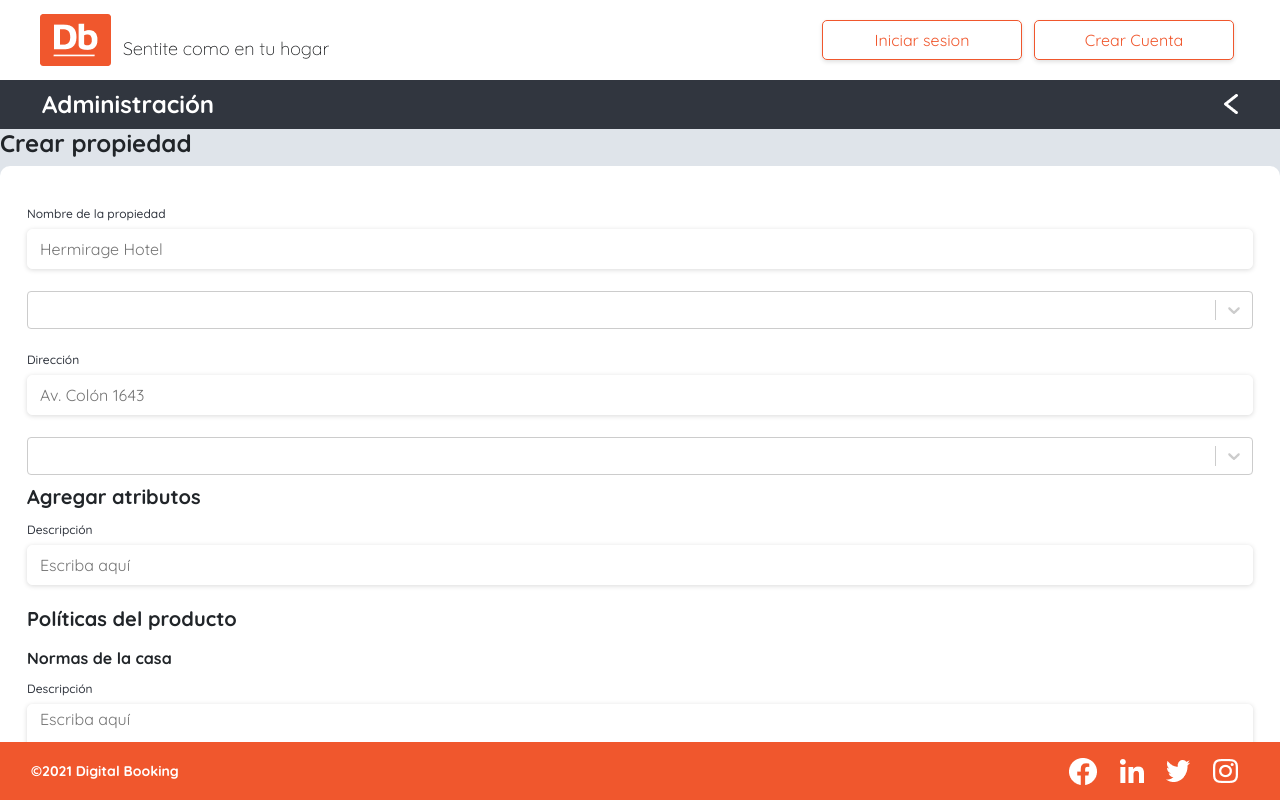
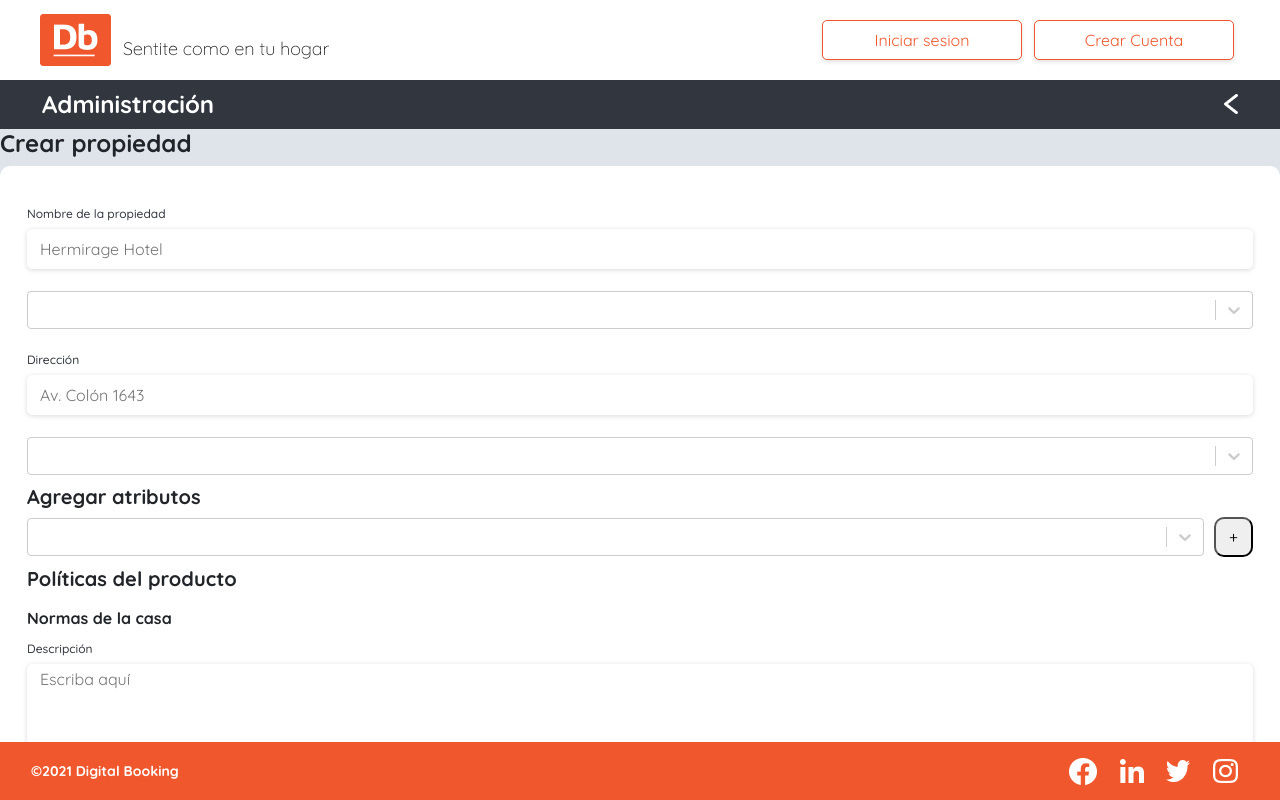
Before and after one commit to santinobch/digital-booking-6-frontend, a React (Create React App) app: page /createProduct in a window 1280 px wide. Built offline with nearby package versions, Linux system fonts and the light colour scheme.

Commit message:
Estructura terminada

```diff
--- a/src/App/pages/createProduct/createProduct.js
+++ b/src/App/pages/createProduct/createProduct.js
@@ -8,6 +8,7 @@ import ProductHeader from "../../components/productHeader/productHeader";
 import Input from "../../components/inputs/text/input";
 import Textarea from "../../components/textarea/textarea";
 import { SelectInput } from "../../components/inputs/selectTest/select";
+import Button from "../../components/button/button";
 
 //Services
 
@@ -32,7 +33,11 @@ export default function CreateProduct() {
 
                 <div className={styles.atributosContainer}>
                     <h4>Agregar atributos</h4>
-                    <Input label="Descripción" placeholder="Escriba aquí"></Input>
+
+                    <div className={styles.flexRow}>
+                        <SelectInput></SelectInput>
+                        <button className={styles.plusButton}>+</button>
+                    </div>
                 </div>
 
                 <div className={styles.politicaContainer}>
@@ -53,7 +58,13 @@ export default function CreateProduct() {
                 </div>
 
                 <h4>Cargar imágenes</h4>
-                <Input placeholder="Escriba la URL de su imagen"></Input>
+
+                <div className={styles.flexRow}>
+                    <Input placeholder="Escriba la URL de su imagen"></Input>
+                    <button className={styles.plusButton}>+</button>
+                </div>
+
+                <Button styleBtn="dark">Crear</Button>
             </div>
 
         </main>
--- a/src/App/pages/createProduct/createProduct.module.scss
+++ b/src/App/pages/createProduct/createProduct.module.scss
@@ -18,6 +18,24 @@
     }
     h5 {
         font-size: 16px;
+    }
+
+    .flexRow {
+        display: flex;
+        flex-direction: row;
+        align-items: center;
+        gap: 10px;
+
+        & > div {
+            width: 100%;
+        }
+    }
+
+    .plusButton {
+        height: 40px;
+        width: 40px;
+        border-radius: 10px;
+
     }
 
     .propiedadContainer {
@@ -53,11 +71,3 @@
         }
     }
 }
-
-.spinner{
-    display: flex;
-    justify-content: center;
-    align-items: center;
-    height: inherit;
-    background-color: white;
-}
```
